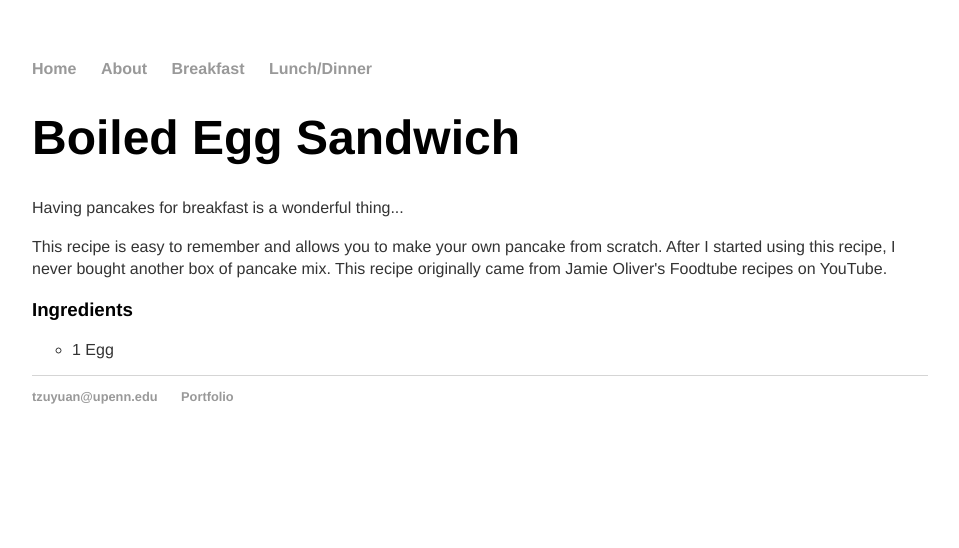
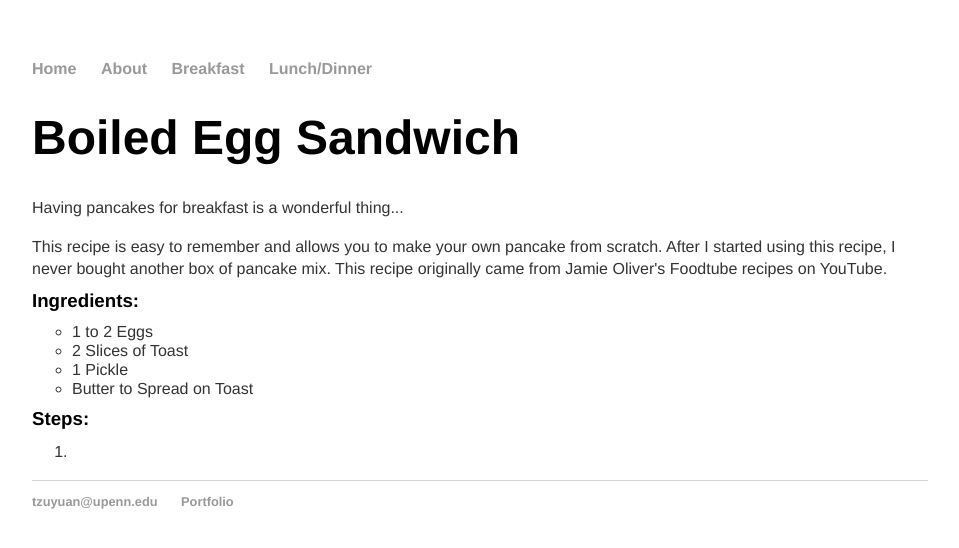
Before and after one commit to tzuyuanw/tzuyuanw.github.io, a Jekyll site: the page recipes/eggsandwich.html, which Jekyll copies as it is, in a window 1280 px wide. Shown: the top 548 px of the page, without its empty margins (160-1119 px from the left). Built offline with Jekyll 4.4.1, drawn with Linux system fonts in a browser that asks for light colours.

Commit message:
Update eggsandwich.html

```diff
--- a/recipes/eggsandwich.html
+++ b/recipes/eggsandwich.html
@@ -24,10 +24,21 @@
 				</p>
 			</div>
 			<div class="ingredients">
-				<h3>Ingredients</h3>
+				<h3 class="ingredients">Ingredients:</h3>
 				<ul class="ingredients">
-					<li>1 Egg</li>
+					<li>1 to 2 Eggs</li>
+					<li>2 Slices of Toast</li>
+					<li>1 Pickle</li>
+					<li>Butter to Spread on Toast</li>
+				</ul>
 			</div>
+			<div class="steps">
+				<h3 class="ingredients">Steps:</h3>
+				<ol class="steps">
+					<li></li>
+				</ol>
+			</div>
+
 			</div><!-- /.container -->
 			<footer>
 	    		<ul>
```
